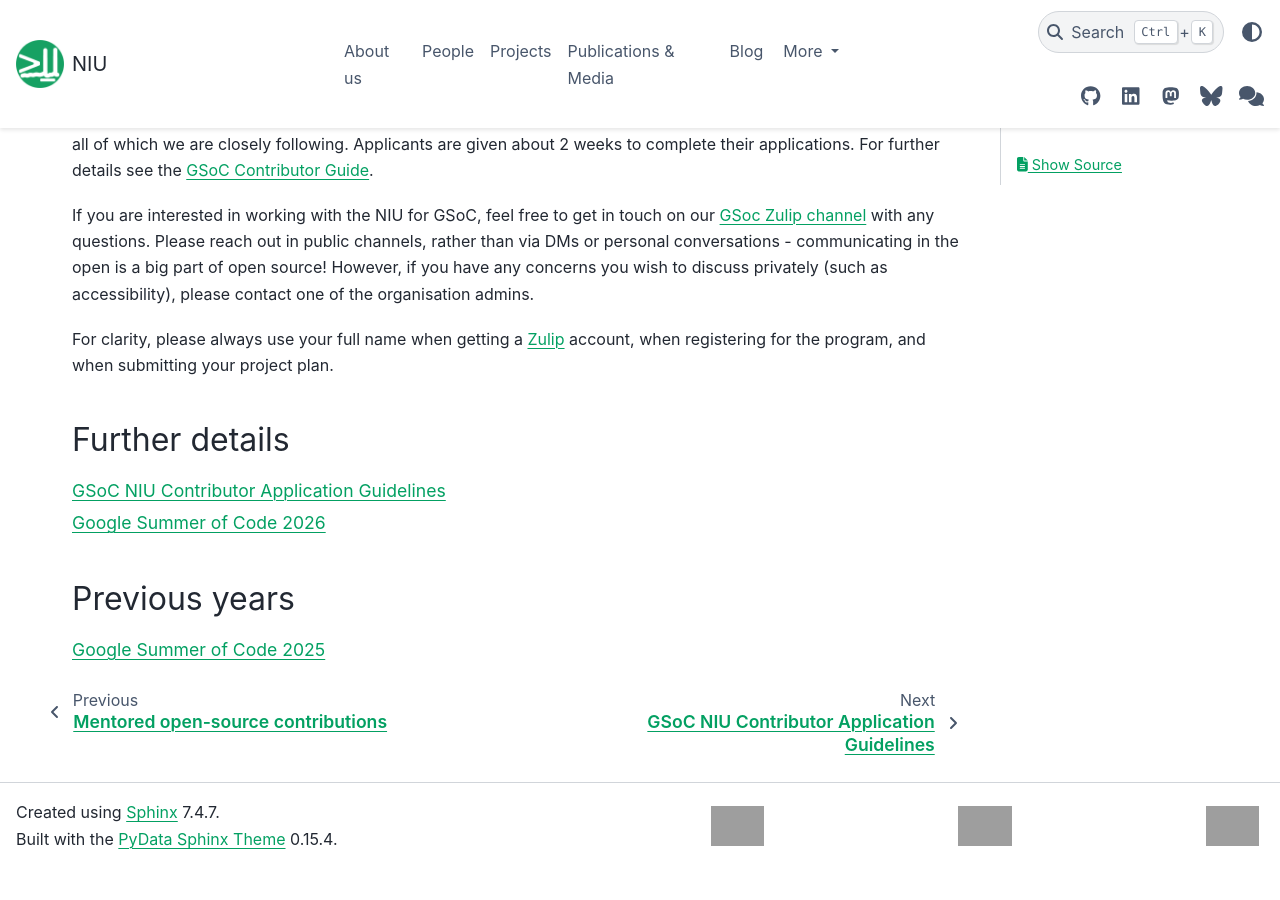
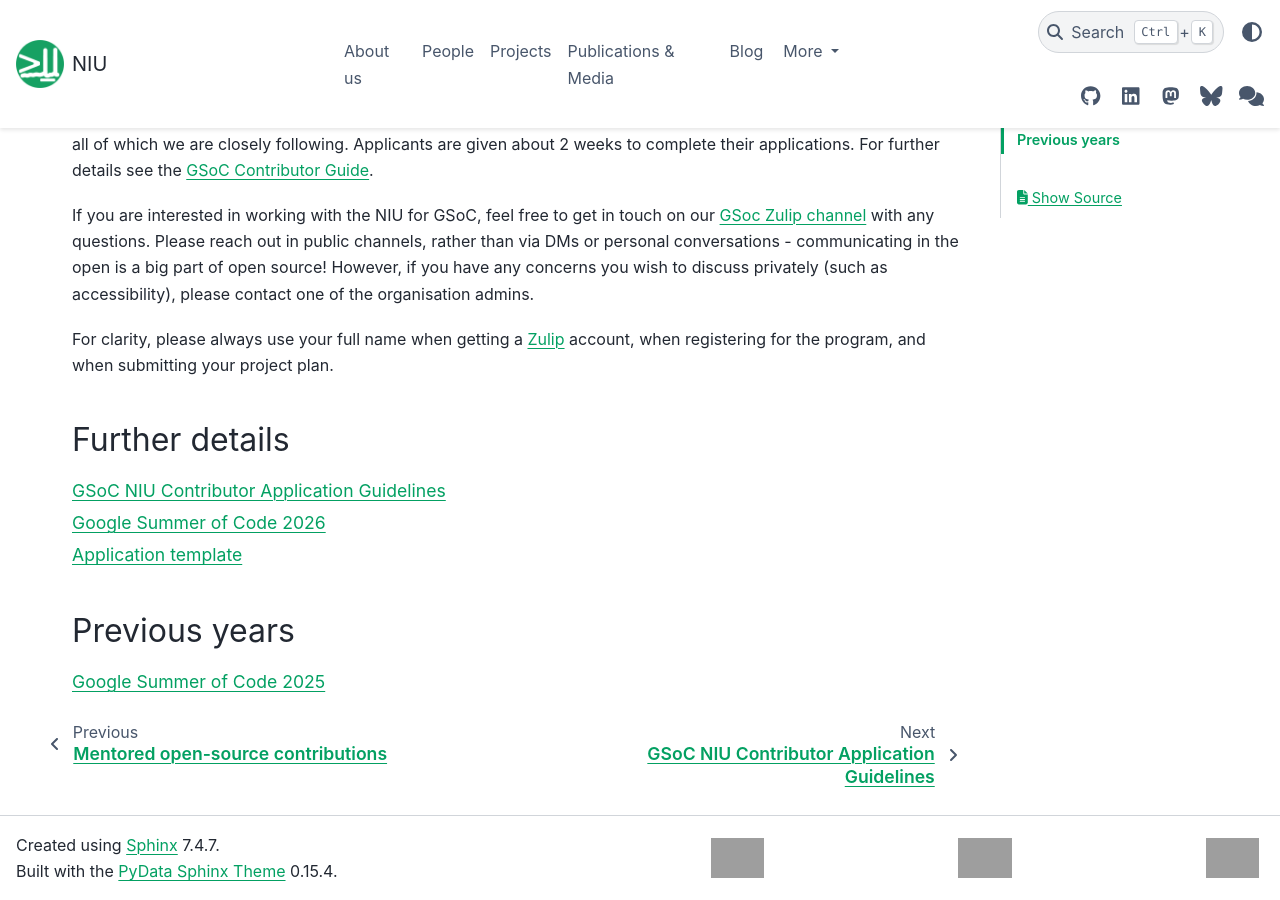
Before and after one commit to neuroinformatics-unit/neuroinformatics-unit.github.io, a Sphinx documentation site: the page built from docs/source/get-involved/gsoc/index.md, in a window 1280 px wide and 900 px high, scrolled down 1294 px. Built offline with Sphinx 7.4.7 and the PyData theme 0.15.4, drawn with Linux system fonts in a browser that asks for light colours; nearby versions of some CDN libraries; before the commit the page ends 2162 px from its top, so only the background shows below that; grey boxes are pictures that could not be loaded.

Commit message:
Add template to toctree

````diff
--- a/docs/source/get-involved/gsoc/index.md
+++ b/docs/source/get-involved/gsoc/index.md
@@ -46,6 +46,7 @@ For clarity, please always use your full name when getting a [Zulip](https://neu
 
 guidelines
 2026/index
+2026/application_template
 ```
 
 ## Previous years
````
